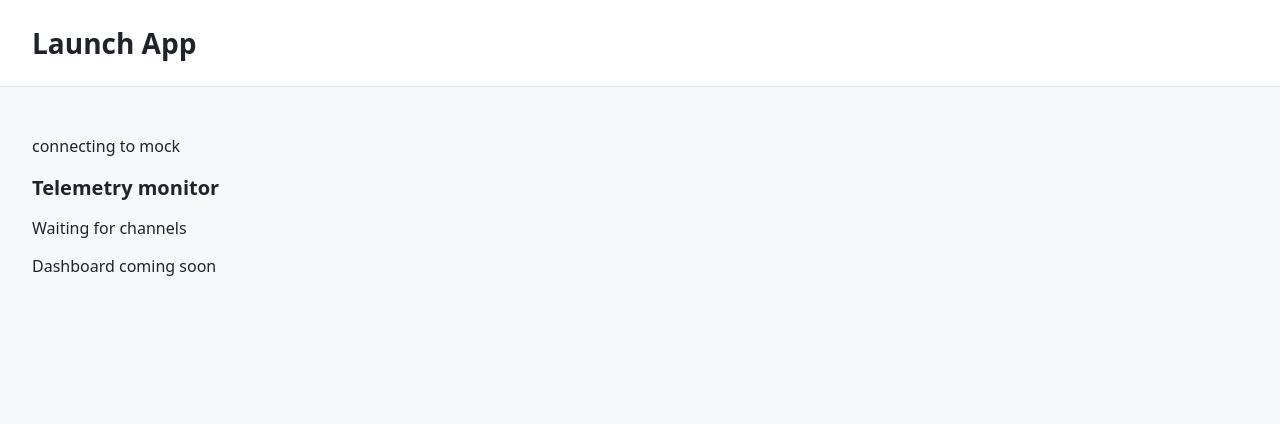
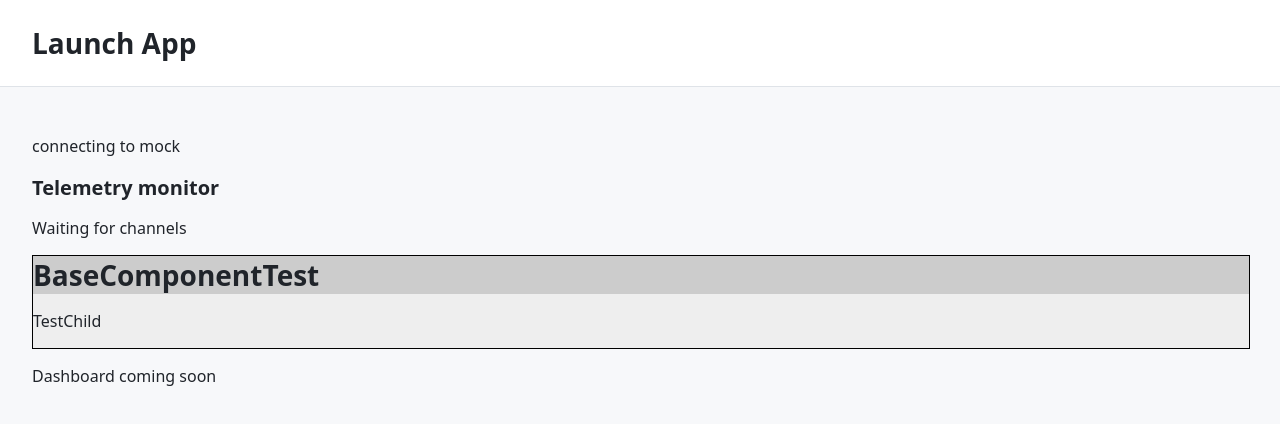
Before and after one commit to waterloo-rocketry/launch-app, a React (Vite) app: page / in a window 1280 px wide. Shown: the top 424 px of the page. Built offline with nearby package versions, Linux system fonts and the light colour scheme; no server answers.

Commit message:
Had not staged all changes in prior commit oopsy

```diff
--- a/src/renderer/App.tsx
+++ b/src/renderer/App.tsx
@@ -1,4 +1,5 @@
 import { APP_NAME } from '../shared';
+import BaseComponent from './components/BaseComponent';
 import { Header } from './components/Header';
 import { MockConnectionStatus } from './components/MockConnectionStatus';
 import { TelemetryMonitor } from './components/TelemetryMonitor';
@@ -15,6 +16,13 @@ export default function App() {
         {/* Development only until a production telemetry backend exists. */}
         {import.meta.env.DEV && <TelemetryMonitor url={MOCK_TELEMETRY_URL} />}
         <section aria-label="Dashboard">
+          <BaseComponent id={"TestID"}
+                          children={<p>TestChild</p>}
+                          componentType={"Test"}
+                          status={"active"}
+                          title={"BaseComponentTest"}
+          />
+
           <p>Dashboard coming soon</p>
         </section>
       </main>
--- a/src/renderer/components/BaseComponent.tsx
+++ b/src/renderer/components/BaseComponent.tsx
@@ -37,7 +37,7 @@ export default function BaseComponent({
       data-widget-id={id}
       aria-label={title}
     >
-      <Header title={`${title ?? ""}${status === "stale" ? " (Stale)" : ""}`} />
+      <h1>{`${title ?? ""}${status === "stale" ? " (Stale)" : ""}`}</h1>
       {channel && <p className="widget__channel">{channel}</p>}
       <div className="widget__body">{renderContents()}</div>
     </section>
--- a/src/renderer/styles/baseComponent.css
+++ b/src/renderer/styles/baseComponent.css
@@ -3,12 +3,17 @@
       flex-direction: column;
       width: 100%;
       height: 100%;
+      background-color: #CCCCCC;
+      border-style: solid;
+      border-width: 1px;
+      border-color: #000000;
    }
    .widget__body {
       flex: 1;
       min-height: 0;
       position: relative;
       overflow: hidden;
+      background-color:#EEEEEE;
    }
    .widget--stale .widget__body {
       opacity: 0.5;
@@ -17,5 +22,5 @@
       color: #b00020;
    }
    .widget--no-data .widget__body {
-      color: #777;
+      color: #FFCCBB;
    }
```
Also changed, not shown: 1 other file (tests, documents, lock files or other folders).
